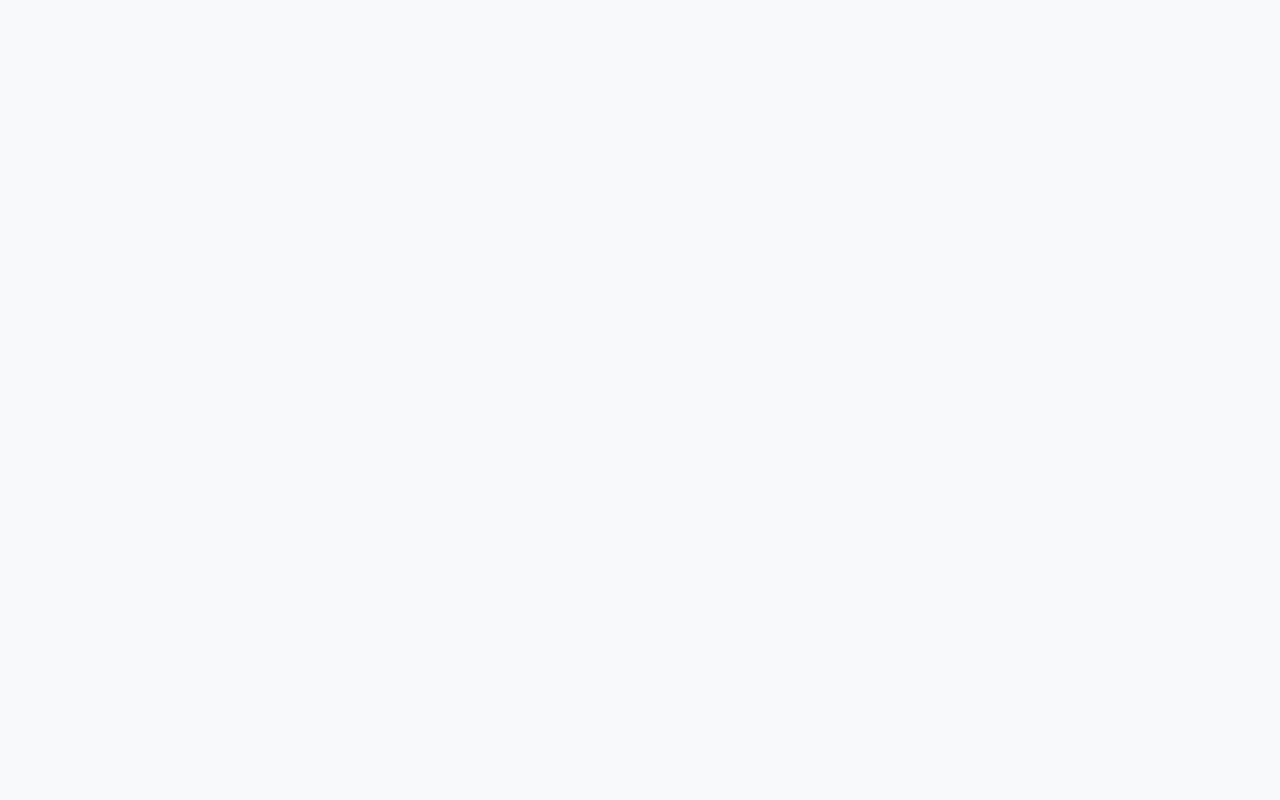
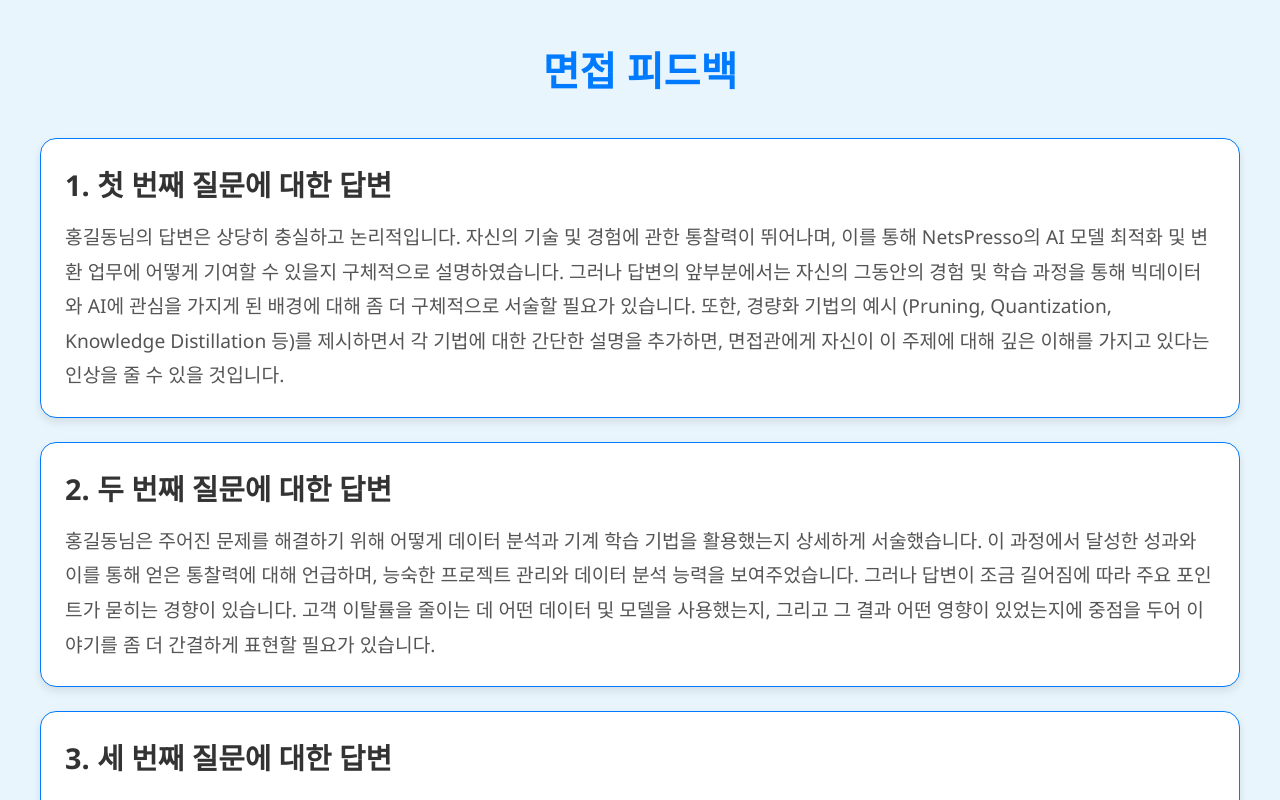
Before and after one commit to HUFSTHON2024/Web, a React (Create React App) app in the folder fe/: page /feedback in a window 1280 px wide. Before the commit this address had no page. Shown: the top 800 px of the page. Built offline with nearby package versions, Linux system fonts and the light colour scheme.

Commit message:
feat: 면접 피드백 결과 페이지

```diff
--- a/fe/src/App.js
+++ b/fe/src/App.js
@@ -3,6 +3,7 @@ import { Routes, Route } from 'react-router-dom';
 import VideoRecorderUI from './pages/VideoRecorderUI';
 import FileUploadPage from './sendResume';
 import InterviewRoom from './interviewRoom';
+import FeedbackPage from './pages/FeedbackPage';
 
 function App() {
   return (
@@ -10,6 +11,7 @@ function App() {
       <Route path="/video/:id" element={<VideoRecorderUI />} />
       <Route path="/" element={<FileUploadPage />} />
       <Route path="/interview-room" element={<InterviewRoom />} />
+      <Route path="/feedback" element={<FeedbackPage />} />
     </Routes>
   );
 }
--- /dev/null
+++ b/fe/src/pages/FeedbackPage.jsx
@@ -0,0 +1,41 @@
+import React from 'react';
+import './feedbackPage.css';
+
+const FeedbackPage = () => {
+  // 정적 피드백 데이터
+  const feedbacks = [
+    {
+      question: '첫 번째 질문에 대한 답변',
+      content:
+        '홍길동님의 답변은 상당히 충실하고 논리적입니다. 자신의 기술 및 경험에 관한 통찰력이 뛰어나며, 이를 통해 NetsPresso의 AI 모델 최적화 및 변환 업무에 어떻게 기여할 수 있을지 구체적으로 설명하였습니다. 그러나 답변의 앞부분에서는 자신의 그동안의 경험 및 학습 과정을 통해 빅데이터와 AI에 관심을 가지게 된 배경에 대해 좀 더 구체적으로 서술할 필요가 있습니다. 또한, 경량화 기법의 예시 (Pruning, Quantization, Knowledge Distillation 등)를 제시하면서 각 기법에 대한 간단한 설명을 추가하면, 면접관에게 자신이 이 주제에 대해 깊은 이해를 가지고 있다는 인상을 줄 수 있을 것입니다.',
+    },
+    {
+      question: '두 번째 질문에 대한 답변',
+      content:
+        '홍길동님은 주어진 문제를 해결하기 위해 어떻게 데이터 분석과 기계 학습 기법을 활용했는지 상세하게 서술했습니다. 이 과정에서 달성한 성과와 이를 통해 얻은 통찰력에 대해 언급하며, 능숙한 프로젝트 관리와 데이터 분석 능력을 보여주었습니다. 그러나 답변이 조금 길어짐에 따라 주요 포인트가 묻히는 경향이 있습니다. 고객 이탈률을 줄이는 데 어떤 데이터 및 모델을 사용했는지, 그리고 그 결과 어떤 영향이 있었는지에 중점을 두어 이야기를 좀 더 간결하게 표현할 필요가 있습니다.',
+    },
+    {
+      question: '세 번째 질문에 대한 답변',
+      content:
+        "홍길동님은 이벤트 기반 아키텍처 설계 경험을 어떻게 On-device AI 모델 최적화에 활용할 수 있는지 잘 설명하였습니다. 그는 자신의 방법론과 그 방법이 수반할 수 있는 문제를 잘 인식하고 있으며, 그 해결책에 대해 실용적인 아이디어를 제시하였습니다. 그러나 이 답변에서는 'On-device AI 환경에서 데이터 흐름과 연산 속도를 최적화하는 데 중요한 역할을 할 수 있다는' 주장을 뒷받침하기 위해 좀 더 구체적인 예시나 경험을 제시하는 것이 좋을 것입니다. 그리고 어떤 기술을 사용하였을 때 예상치 못한 문제에 부딪혔고, 이것을 어떻게 해결하였는지에 대한 사례를 들면 효과적일 것입니다.",
+    },
+  ];
+
+  return (
+    <div className="feedback-page-container">
+      <h1 className="feedback-header">면접 피드백</h1>
+      <div className="feedback-list">
+        {feedbacks.map((feedback, index) => (
+          <div key={index} className="feedback-card">
+            <h2 className="feedback-title">
+              {index + 1}. {feedback.question}
+            </h2>
+            <p className="feedback-content">{feedback.content}</p>
+          </div>
+        ))}
+      </div>
+    </div>
+  );
+};
+
+export default FeedbackPage;
--- /dev/null
+++ b/fe/src/pages/feedbackPage.css
@@ -0,0 +1,74 @@
+/* feedbackPage.css */
+
+.feedback-page-container {
+    height: 100vh;
+    margin: 0 auto;
+    padding: 40px;
+    background-color: #e9f5fc; /* 하늘색 배경 */
+    font-family: 'Segoe UI', Tahoma, Geneva, Verdana, sans-serif;
+}
+
+/* 헤더 스타일 */
+.feedback-header {
+    text-align: center;
+    font-size: 2.5rem; /* 헤더 크기 증가 */
+    margin-bottom: 40px;
+    color: #007bff; /* 하늘색 강조 */
+    font-weight: bold;
+}
+
+/* 피드백 리스트 스타일 */
+.feedback-list {
+    display: flex;
+    flex-direction: column;
+    gap: 24px; /* 카드 간격 증가 */
+}
+
+/* 피드백 카드 */
+.feedback-card {
+    border: 1px solid #007bff; /* 하늘색 테두리 */
+    border-radius: 16px; /* 더 둥근 모서리 */
+    padding: 24px;
+    background-color: #ffffff;
+    box-shadow: 0 4px 8px rgba(0, 0, 0, 0.1); /* 카드 그림자 */
+    transition: transform 0.2s ease, box-shadow 0.2s ease;
+}
+
+.feedback-card:hover {
+    transform: translateY(-4px); /* 살짝 위로 올라가는 효과 */
+    box-shadow: 0 8px 16px rgba(0, 0, 0, 0.2); /* 호버 시 그림자 강화 */
+}
+
+/* 피드백 제목 */
+.feedback-title {
+    font-size: 1.8rem; /* 제목 크기 증가 */
+    margin-bottom: 16px;
+    color: #333;
+    font-weight: bold;
+}
+
+/* 피드백 내용 */
+.feedback-content {
+    font-size: 1.2rem; /* 내용 크기 증가 */
+    line-height: 1.8;
+    color: #555;
+}
+
+/* 반응형 디자인 */
+@media (max-width: 768px) {
+    .feedback-page-container {
+        padding: 20px;
+    }
+
+    .feedback-header {
+        font-size: 2rem;
+    }
+
+    .feedback-title {
+        font-size: 1.5rem;
+    }
+
+    .feedback-content {
+        font-size: 1rem;
+    }
+}
```
